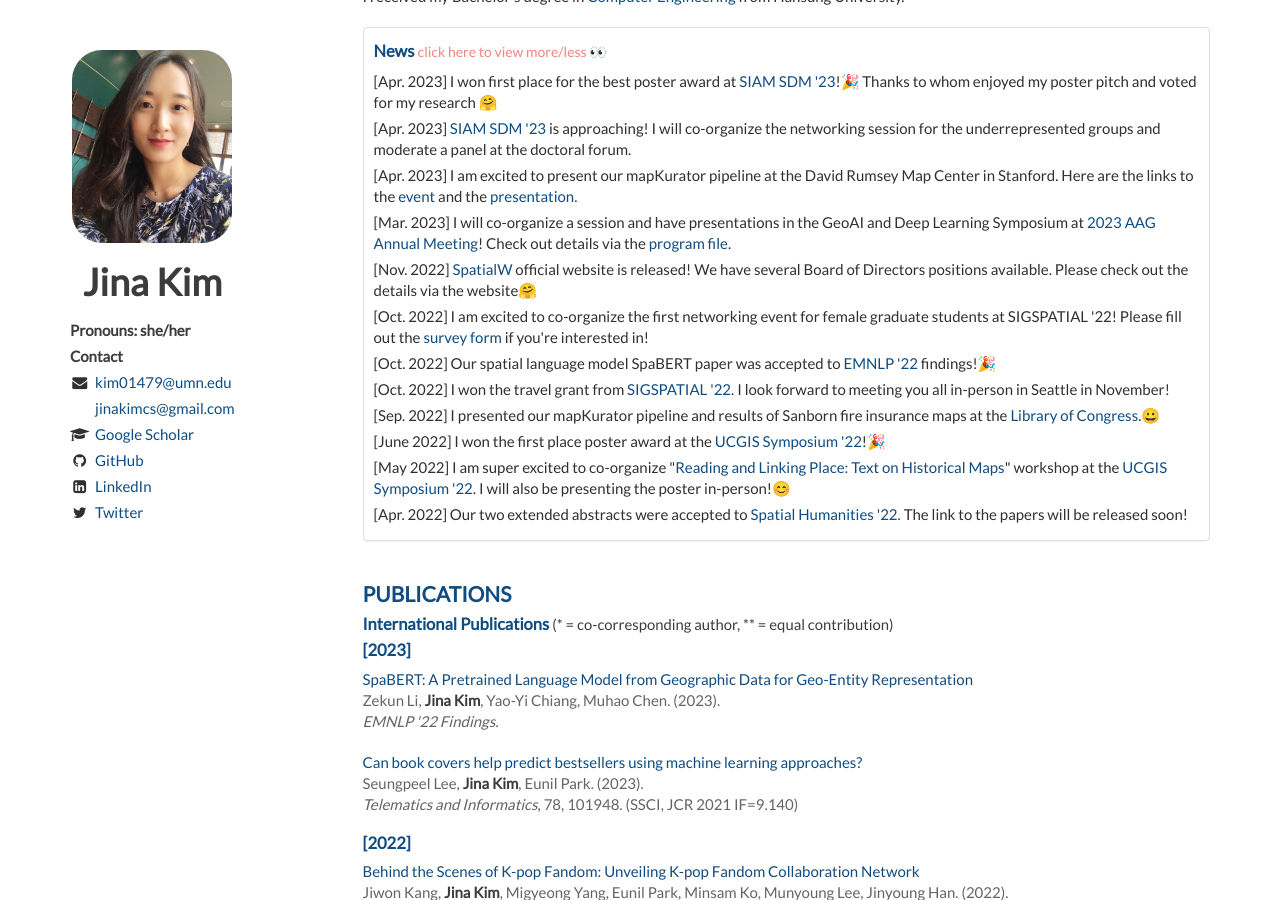
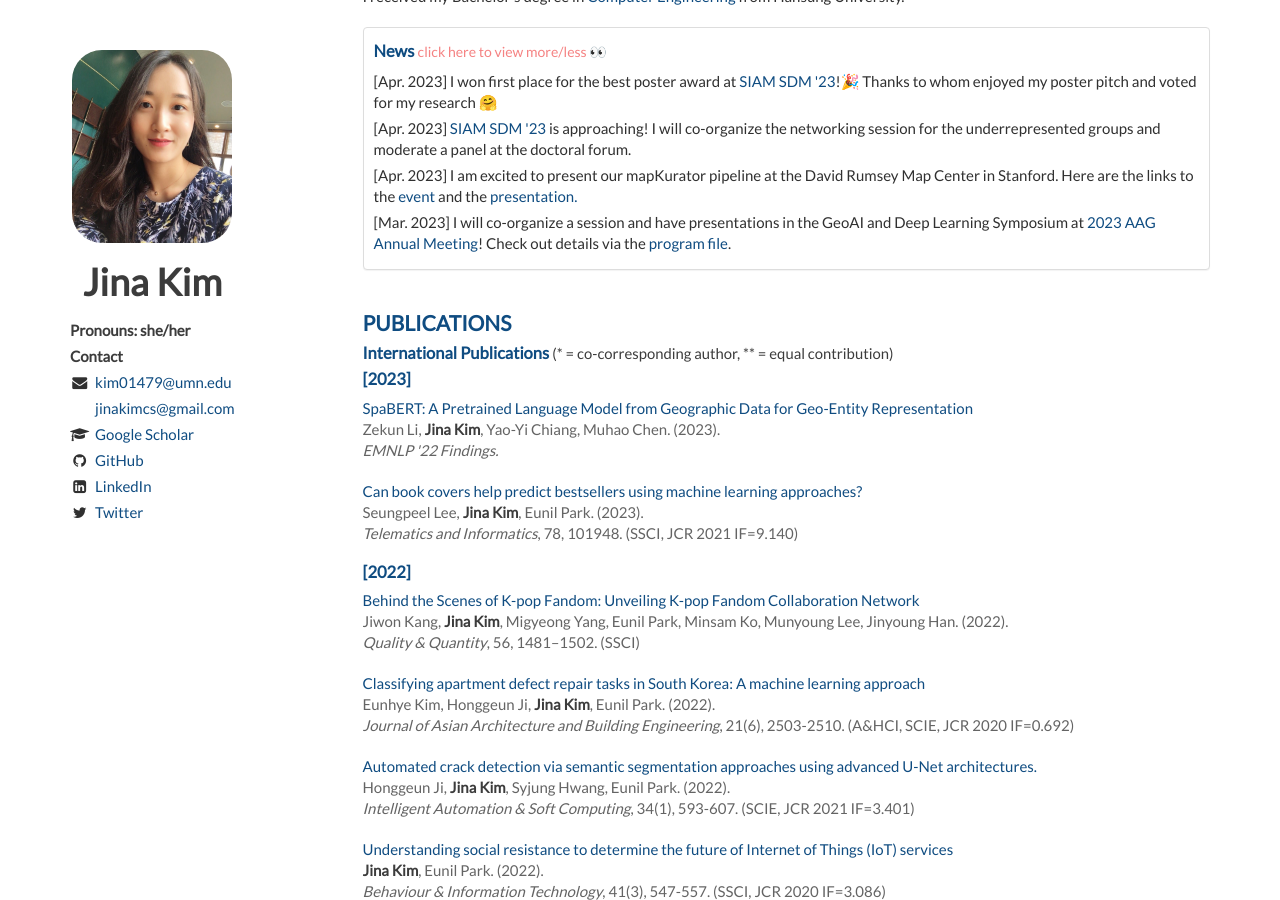
Before and after one commit to Jina-Kim/Jina-Kim.github.io, a Jekyll site: the page built from index.html, in a window 1280 px wide and 900 px high, scrolled down 352 px. Built offline with Jekyll 4.4.1, drawn with Linux system fonts in a browser that asks for light colours; nearby versions of some CDN libraries; the list of posts is cut into pages by our own code.

Commit message:
Update about.html

```diff
--- a/_includes/about.html
+++ b/_includes/about.html
@@ -24,6 +24,7 @@
             <li>[Apr. 2023] <a href="https://www.siam.org/conferences/cm/conference/sdm23">SIAM SDM '23</a> is approaching! I will co-organize the networking session for the underrepresented groups and moderate a panel at the doctoral forum.</li>
             <li>[Apr. 2023] I am excited to present our mapKurator pipeline at the David Rumsey Map Center in Stanford. Here are the links to the <a href="https://cesta.stanford.edu/events/machine-reading-maps-summit">event</a> and the <a href="https://youtu.be/yStLzf-mrtY">presentation.</a></li>
             <li>[Mar. 2023] I will co-organize a session and have presentations in the GeoAI and Deep Learning Symposium at <a href="https://www.aag.org/events/aag2023/">2023 AAG Annual Meeting</a>! Check out details via the <a href="https://www.aag.org/wp-content/uploads/2023/03/AAG-2023-PDF-program.pdf">program file</a>.</li>
+            <div class="collapse" id="collapseList" aria-expanded="false" style="height: 0px;">
                 <li>[Nov. 2022] <a href="http://spatialwomen.github.io/">SpatialW</a> official website is released! We have several Board of Directors positions available. Please check out the details via the website🤗</li>
                 <li>[Oct. 2022] I am excited to co-organize the first networking event for female graduate students at SIGSPATIAL '22! Please fill out the <a href="https://forms.gle/JicrFUYeUtaH7i3XA">survey form</a> if you're interested in!
                 <li>[Oct. 2022] Our spatial language model SpaBERT paper was accepted to <a href="https://2022.emnlp.org/">EMNLP '22</a> findings!🎉</li>
@@ -32,7 +33,6 @@
                 <li>[June 2022] I won the first place poster award at the <a href="https://www.ucgis.org/student-awards-2022">UCGIS Symposium '22</a>!🎉</li>
                 <li>[May 2022] I am super excited to co-organize "<a href="https://machines-reading-maps.github.io/ucgis2022-workshop">Reading and Linking Place: Text on Historical Maps</a>" workshop at the <a href="https://www.ucgis.org/symposium-2022-main">UCGIS Symposium '22</a>. I will also be presenting the poster in-person!😊</li>
                 <li>[Apr. 2022] Our two extended abstracts were accepted to <a href="https://www.gcdh.ugent.be/spatial-humanities-2022">Spatial Humanities '22.</a> The link to the papers will be released soon!</li>
-            <div class="collapse" id="collapseList" aria-expanded="false" style="height: 0px;">
                 <li>[Mar. 2022] <a href="http://machines-reading-maps.github.io">Machines Reading Maps</a> has started a new collaboration with the <a href="https://www.davidrumsey.com/">David Rumsey Map Collection</a>.🎊</li>
                 <li>[Nov. 2021] I received the 2nd prize in the High-Potential Individuals Global Training Program Achievement Award from the Ministry of Science and ICT, Korea.🎉</li>
                 <li>[Nov. 2021] I will serve as a student volunteer at the <a href="https://sigspatial2021.sigspatial.org">SIGSPATIAL '21</a>!</li>
```
Lines whose indentation alone changed are shown as unchanged.
